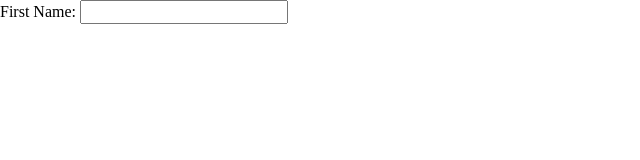
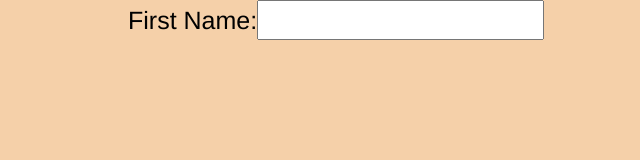
Before and after one commit to Shad0wMast3r-Designs/Lab_2_Kukuc, a plain HTML site: page index.html in a window 1280 px wide. Shown: the whole page, without its empty margins (0-640 px from the left). Drawn offline with Linux system fonts and the light colour scheme.

Commit message:
added screen.css and add the link to the index.html file

```diff
--- /dev/null
+++ b/css/screen.css
@@ -0,0 +1,116 @@
+/* http://meyerweb.com/eric/tools/css/reset/
+   v2.0 | 20110126
+   License: none (public domain)
+*/
+/* stylelint-disable*/
+a,abbr,acronym,address,applet,article,aside,audio,b,big,blockquote,body,canvas,caption,center,cite,code,dd,del,details,dfn,div,dl,dt,em,embed,fieldset,figcaption,figure,footer,form,h1,h2,h3,h4,h5,h6,header,hgroup,html,i,iframe,img,ins,kbd,label,legend,li,mark,menu,nav,object,ol,output,p,pre,q,ruby,s,samp,section,small,span,strike,strong,sub,summary,sup,table,tbody,td,tfoot,th,thead,time,tr,tt,u,ul,var,video{margin:0;padding:0;border:0;font:inherit;vertical-align:baseline}article,aside,details,figcaption,figure,footer,header,hgroup,main,menu,nav,section{display:block}html{line-height:1}body{line-height:inherit}ol,ul{list-style:none}blockquote,q{quotes:none}blockquote:after,blockquote:before,q:after,q:before{content:'';content:none}table{border-collapse:collapse;border-spacing:0}
+/* stylelint-enable */
+
+/*! normalize.css v8.0.0 | MIT License | github.com/necolas/normalize.css */
+
+/* Basic style*/
+
+html{
+  font-family: Helvetica, Arial, sans-serif;
+  font-size: 1.333em;
+  line-height: 2.666em;
+  background-color: #F5D0A9;
+  overflow-y: scroll;
+}
+
+header{
+  text-align: center;
+}
+footer{
+  padding-top: 1.333em;
+  text-align: center;
+}
+form{
+  background-color: #F7F2E0;
+  display: block;
+}
+
+label{
+  display: block;
+  text-align: left;
+}
+input{
+  display: block;
+}
+
+form ul,
+form ul li{
+  list-style-type: none;
+  line-height: 1.333em;
+  text-align: left;
+}
+button{
+  text-align: center;
+}
+h1{
+  line-height: 2.666em;
+  font-size: 1.777em;
+}
+
+/*layout*/
+@media screen and (min-width: 320px) {
+  html{
+    font-size: 1em;
+    line-height: 1.3333em;
+  }
+  body{
+    padding-left: 5%;
+    padding-right: 5%;
+  }
+  label,input{
+    display: inline-flex;
+    width: auto;
+  }
+  h1{
+    font-size: 1.777em;
+  }
+
+}
+
+@media screen and (min-width: 640px) {
+  html{
+    font-size: 1.333em;
+    line-height: 2em;
+  }
+  body{
+    font-size: 1.333em;
+    padding-left: 10.00%;
+    padding-right: 10.00%;
+  }
+  label,input{
+    display: inline-flex;
+    width: auto;
+  }
+  h1{
+    font-size: 1.333em
+    line-height: 2.666em;
+  }
+
+}
+
+@media screen and (min-width: 960px) {
+  html{
+    font-size: 1.25em;
+    line-height: 2em;
+  }
+  body{
+    font-size: 1.25em;
+    padding-left: 10.00%;
+    padding-right: 10.00%;
+  }
+
+  label,input{
+    display: inline-flex;
+    width: auto;
+  }
+  h1{
+    font-size: 1.25em
+    line-height: 2em;
+  }
+
+}
--- a/index.html
+++ b/index.html
@@ -11,6 +11,7 @@
 <title>Lab 2 Form</title>
 <link rel="stylesheet" type="text/css" href="css/reset.css">
 <link rel="stylesheet" type="text/css" href="css/normalize.css">
+<link rel="stylesheet" type="text/css" href="css/screen.css">
 <link rel="stylesheet" type="text/css" href="css/style.css">
 </head>
 <body id="home">
```
